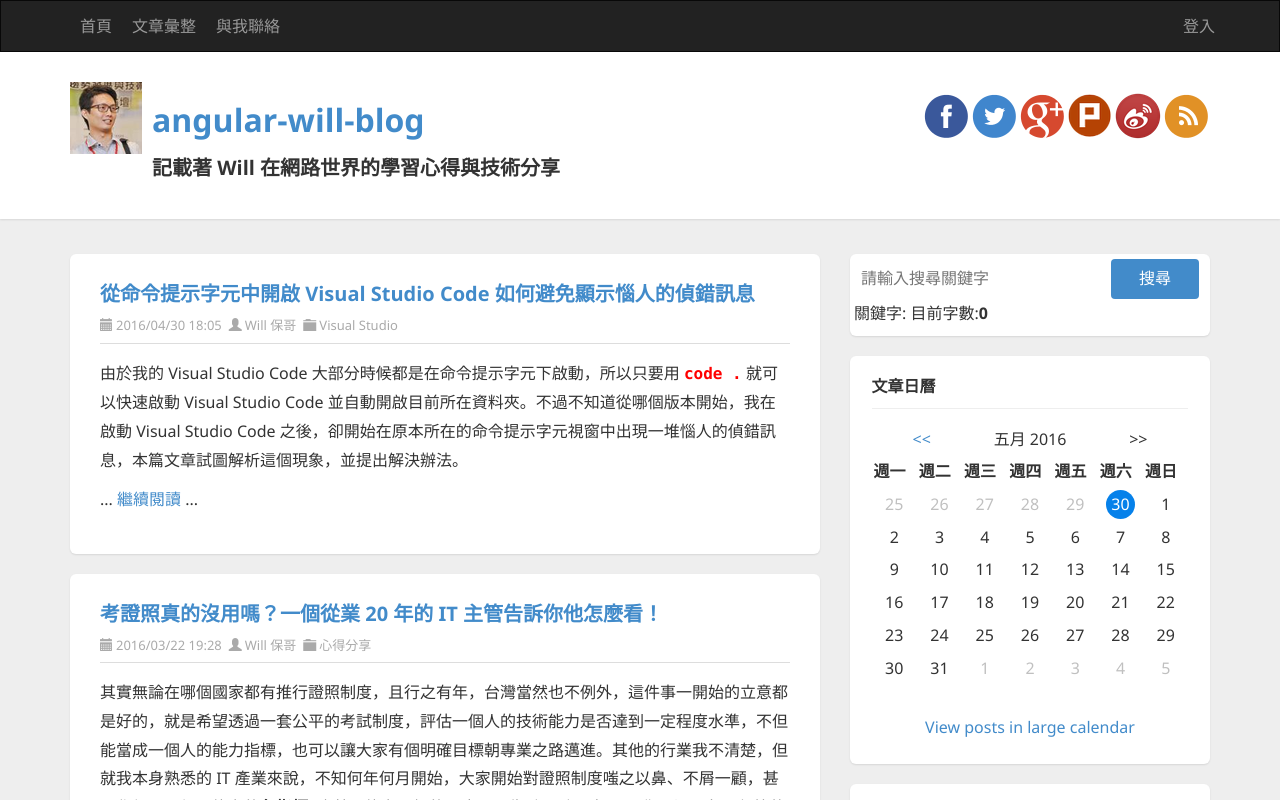
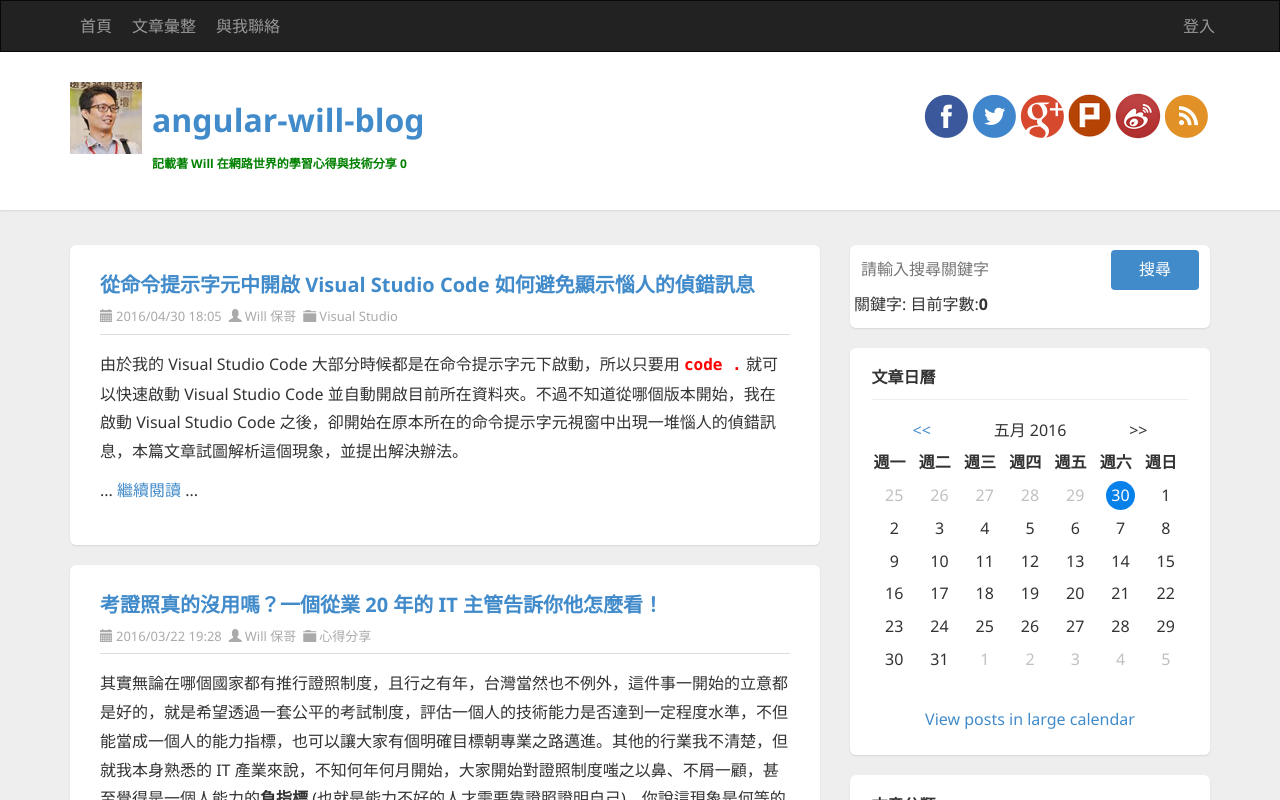
Before and after one commit to andychung0214/angular-will-blog, an Angular app: page / in a window 1280 px wide. Shown: the top 800 px of the page. Built offline with nearby package versions, Linux system fonts and the light colour scheme.

Commit message:
Attribue Directive-Ng Style

```diff
--- a/src/app/header/header.component.html
+++ b/src/app/header/header.component.html
@@ -30,7 +30,7 @@
 
       <div class="pull-left">
         <h1><a [href]="url"> {{ title }} </a></h1>
-        <h3>記載著 Will 在網路世界的學習心得與技術分享</h3>
+        <h3 [style.font-size]="(12+counter)+'px'" [style.color]="'green'">記載著 Will 在網路世界的學習心得與技術分享 {{ counter}}</h3>
       </div>
 
       <div id="social-icons" class="pull-right social-icon">
--- a/src/app/header/header.component.ts
+++ b/src/app/header/header.component.ts
@@ -11,15 +11,23 @@
   url = 'http://blog.miniasp.com/';
   imgUrl = '/assets/images/logo.png';
   wordLength = 0;
+  counter = 0;
+
   constructor() { }
 
 
-  changeTitle($altKey: boolean){
-    if($altKey)
-    {
+  changeTitle($altKey: boolean) {
+    if ($altKey) {
       this.title = 'Changed Title';
     }
     console.log($altKey);
+    this.counter++;
+  }
+
+  getStyle() {
+    return {
+      'font-size': (12 + this.counter) + 'px' };
+
   }
 
   ngOnInit() {
```
